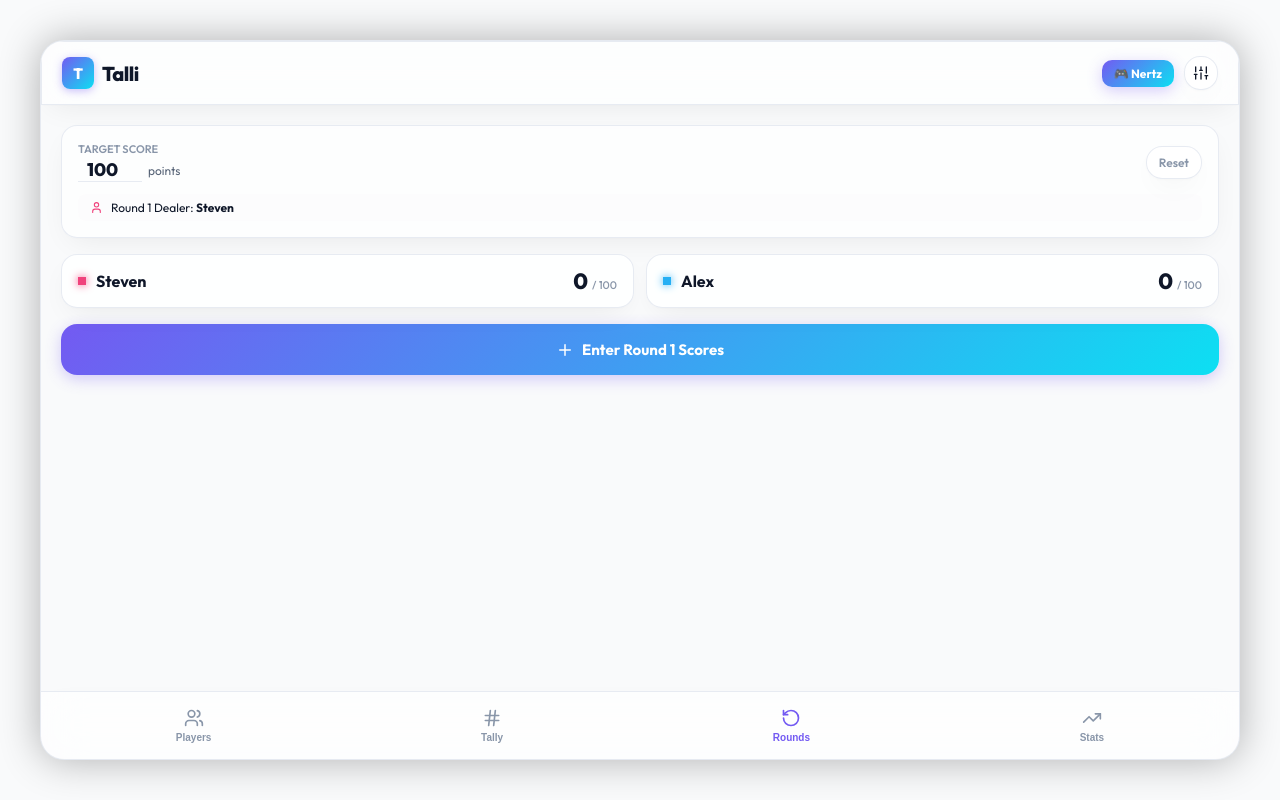
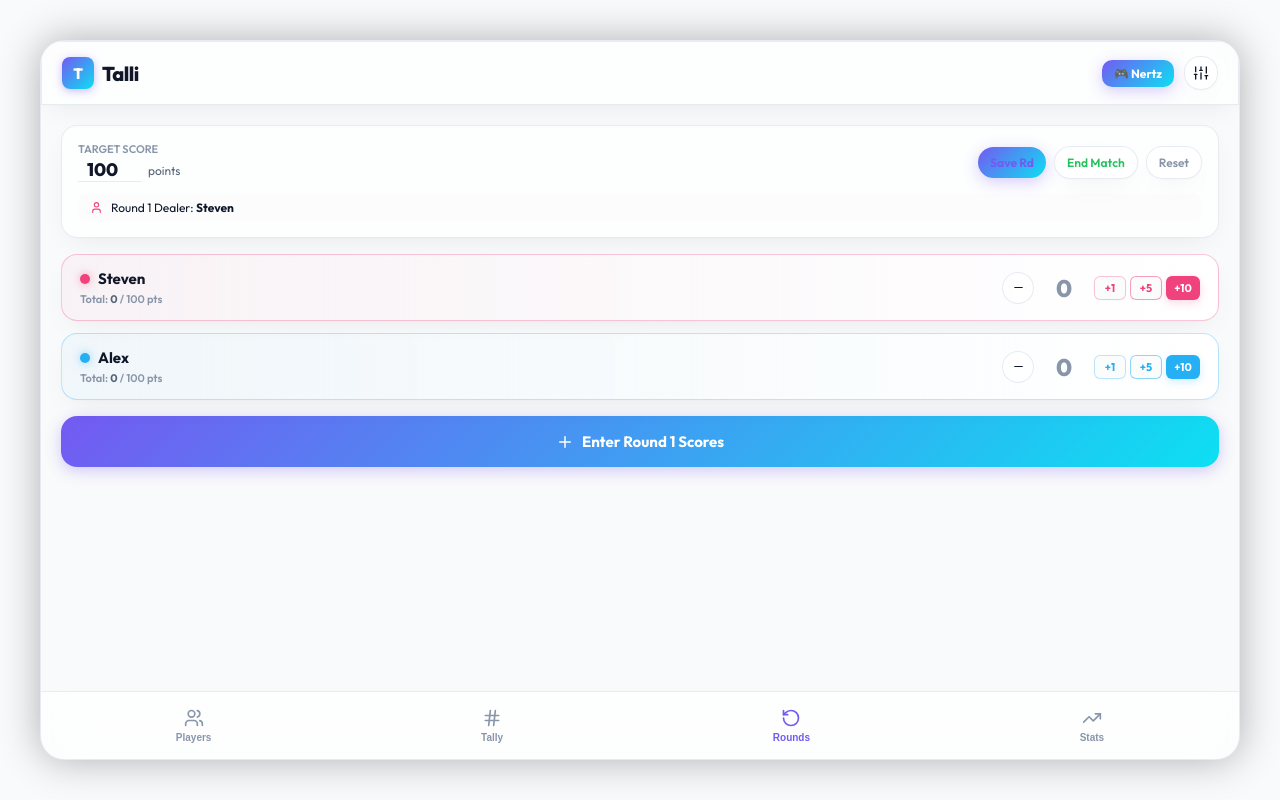
Before and after one commit to zaphodnothingth/talli, a React (Vite) app: page / in a window 1280 px wide. Built offline with nearby package versions, Linux system fonts and the light colour scheme.

Commit message:
feat: enable direct scoring adjustments on Rounds player cards, add quick Save Rd and End Match headers to both tabs, and create AGENT.md guidelines

```diff
--- a/src/App.tsx
+++ b/src/App.tsx
@@ -522,6 +522,11 @@ function App() {
   const handleResetGame = () => {
     pushToUndoStack(scores, rounds);
     setRounds([]);
+    const reset: Record<string, number> = {};
+    activePlayerIds.forEach(id => {
+      reset[id] = 0;
+    });
+    setScores(reset);
   };
 
   // Preference Toggles
@@ -806,6 +811,8 @@ function App() {
             onAdjustScore={handleAdjustScore}
             onResetScores={handleResetScores}
             onMatchCompleted={handleTallyMatchCompleted}
+            activePresetMode={activePreset.mode}
+            onSaveRound={handleAddRound}
           />
         )}
 
@@ -822,6 +829,8 @@ function App() {
             onDeleteLastRound={handleDeleteLastRound}
             onResetGame={handleResetGame}
             onSetTargetScore={handleSetTargetScore}
+            onAdjustScore={handleAdjustScore}
+            onMatchCompleted={handleTallyMatchCompleted}
           />
         )}
 
--- a/src/components/QuickCounter.tsx
+++ b/src/components/QuickCounter.tsx
@@ -9,6 +9,8 @@ interface QuickCounterProps {
   onAdjustScore: (playerId: string, delta: number) => void;
   onResetScores: () => void;
   onMatchCompleted: () => void;
+  activePresetMode?: 'counters' | 'rounds' | 'versus';
+  onSaveRound?: (roundScores: Record<string, number>) => void;
 }
 
 export const QuickCounter: React.FC<QuickCounterProps> = ({
@@ -16,7 +18,9 @@ export const QuickCounter: React.FC<QuickCounterProps> = ({
   totalScores,
   onAdjustScore,
   onResetScores,
-  onMatchCompleted
+  onMatchCompleted,
+  activePresetMode,
+  onSaveRound
 }) => {
   const [step, setStep] = useState<number>(1);
   const [animatingId, setAnimatingId] = useState<string | null>(null);
@@ -99,7 +103,7 @@ export const QuickCounter: React.FC<QuickCounterProps> = ({
           ))}
         </div>
 
-        <div style={{ display: 'flex', gap: '8px' }}>
+        <div style={{ display: 'flex', gap: '8px', alignItems: 'center' }}>
           <button
             className="btn-premium"
             style={{ padding: '8px', color: 'hsl(var(--accent-secondary))' }}
@@ -108,6 +112,25 @@ export const QuickCounter: React.FC<QuickCounterProps> = ({
           >
             <Volume2 size={16} />
           </button>
+
+          {activePresetMode === 'rounds' && onSaveRound && (
+            <button
+              className="btn-premium btn-primary-glow"
+              style={{
+                padding: '8px 12px',
+                fontSize: '11px',
+                color: 'hsl(var(--accent-primary))',
+                borderColor: 'hsl(var(--accent-primary) / 0.3)'
+              }}
+              onClick={() => {
+                sound.playMatchPoint();
+                onSaveRound(totalScores);
+              }}
+              title="Save Round"
+            >
+              Save Rd
+            </button>
+          )}
 
           <button
             className="btn-premium"
--- a/src/components/RoundBasedGame.tsx
+++ b/src/components/RoundBasedGame.tsx
@@ -1,5 +1,5 @@
 import React, { useState } from 'react';
-import { Plus, User, ArrowRight, AlertTriangle } from 'lucide-react';
+import { Plus, Minus, User, ArrowRight, AlertTriangle } from 'lucide-react';
 import type { Player } from './PlayerManager';
 import { sound } from '../utils/SoundManager';
 
@@ -20,6 +20,8 @@ interface RoundBasedGameProps {
   onDeleteLastRound: () => void;
   onResetGame: () => void;
   onSetTargetScore: (target: number) => void;
+  onAdjustScore?: (playerId: string, delta: number) => void;
+  onMatchCompleted?: () => void;
 }
 
 export const RoundBasedGame: React.FC<RoundBasedGameProps> = ({
@@ -33,11 +35,14 @@ export const RoundBasedGame: React.FC<RoundBasedGameProps> = ({
   onAddRound,
   onDeleteLastRound,
   onResetGame,
-  onSetTargetScore
+  onSetTargetScore,
+  onAdjustScore,
+  onMatchCompleted
 }) => {
   const [showInputModal, setShowInputModal] = useState(false);
   const [roundInputs, setRoundInputs] = useState<Record<string, string>>({});
   const [dealerIndex, setDealerIndex] = useState(0);
+  const [animatingId, setAnimatingId] = useState<string | null>(null);
 
   // Use unified totalScores prop
 
@@ -129,7 +134,38 @@ export const RoundBasedGame: React.FC<RoundBasedGameProps> = ({
             </div>
           </div>
 
-          <div style={{ display: 'flex', gap: '8px' }}>
+          <div style={{ display: 'flex', gap: '8px', alignItems: 'center', flexWrap: 'wrap' }}>
+            {/* Save Round Button */}
+            {!isGameOver && (
+              <button
+                className="btn-premium btn-primary-glow"
+                style={{ padding: '8px 12px', fontSize: '12px', color: 'hsl(var(--accent-primary))', borderColor: 'hsl(var(--accent-primary) / 0.3)' }}
+                onClick={() => {
+                  sound.playMatchPoint();
+                  onAddRound(scores || {});
+                }}
+                title="Save Round"
+              >
+                Save Rd
+              </button>
+            )}
+
+            {/* End Match Button */}
+            {onMatchCompleted && !isGameOver && (
+              <button
+                className="btn-premium"
+                style={{ padding: '8px 12px', fontSize: '12px', color: 'hsl(var(--accent-success))' }}
+                onClick={() => {
+                  if (window.confirm("Finish match and save to history?")) {
+                    onMatchCompleted();
+                  }
+                }}
+                title="End Match"
+              >
+                End Match
+              </button>
+            )}
+
             {rounds.length > 0 && !isGameOver && (
               <button
                 className="btn-premium"
@@ -241,20 +277,38 @@ export const RoundBasedGame: React.FC<RoundBasedGameProps> = ({
         <div style={{ display: 'flex', flexDirection: 'column', gap: '16px', flex: 1 }}>
 
           {/* Quick stand list */}
-          <div className="player-grid">
+          {/* Quick stand list */}
+          <div className="player-grid" style={{ display: 'flex', flexDirection: 'column', gap: '12px' }}>
             {activePlayers.map((player) => {
-              const score = totalScores[player.id] || 0;
-              const percentOfTarget = Math.min(100, Math.max(0, (score / targetScore) * 100));
-              const isWarning = score >= targetScore * 0.8;
+              const activeRoundScore = scores?.[player.id] || 0;
+              const cumulativeSavedScore = rounds.reduce((sum, r) => sum + (r.scores[player.id] || 0), 0);
+              const totalGameScore = cumulativeSavedScore + activeRoundScore;
+              const percentOfTarget = Math.min(100, Math.max(0, (totalGameScore / targetScore) * 100));
+              const isWarning = totalGameScore >= targetScore * 0.8;
+              const isAnimating = animatingId === player.id;
 
               return (
                 <div
                   key={player.id}
                   className="glass-card"
                   style={{
-                    padding: '12px 16px',
+                    padding: '14px 18px',
                     position: 'relative',
-                    overflow: 'hidden'
+                    overflow: 'hidden',
+                    display: 'flex',
+                    alignItems: 'center',
+                    justifyContent: 'space-between',
+                    borderColor: `hsl(var(${player.colorVar}) / 0.3)`,
+                    background: `linear-gradient(90deg, hsl(var(${player.colorVar}) / 0.04) 0%, hsl(var(--bg-card)) 100%)`,
+                    cursor: onAdjustScore ? 'pointer' : 'default'
+                  }}
+                  onClick={() => {
+                    if (onAdjustScore) {
+                      sound.playDing();
+                      setAnimatingId(player.id);
+                      setTimeout(() => setAnimatingId(null), 300);
+                      onAdjustScore(player.id, 1);
+                    }
                   }}
                 >
                   {/* Glowing background progress bar */}
@@ -266,37 +320,139 @@ export const RoundBasedGame: React.FC<RoundBasedGameProps> = ({
                       bottom: 0,
                       width: `${percentOfTarget}%`,
                       background: `hsl(var(${player.colorVar}) / 0.05)`,
-                      borderRight: score > 0 ? `2px solid hsl(var(${player.colorVar}) / 0.2)` : 'none',
+                      borderRight: totalGameScore > 0 ? `2px solid hsl(var(${player.colorVar}) / 0.2)` : 'none',
                       transition: 'width 0.4s ease-out',
                       pointerEvents: 'none'
                     }}
                   />
 
-                  <div className="flex-row-center" style={{ position: 'relative', zIndex: 1 }}>
-                    <div style={{ display: 'flex', alignItems: 'center', gap: '10px' }}>
+                  {/* Left Column: Player Details & Cumulative Saved Score */}
+                  <div style={{ display: 'flex', flexDirection: 'column', gap: '4px', position: 'relative', zIndex: 1 }}>
+                    <div style={{ display: 'flex', alignItems: 'center', gap: '8px' }}>
                       <div
                         style={{
-                          width: '8px',
-                          height: '8px',
-                          borderRadius: 'full',
+                          width: '10px',
+                          height: '10px',
+                          borderRadius: '50%',
                           background: `hsl(var(${player.colorVar}))`,
-                          boxShadow: `0 0 8px hsl(var(${player.colorVar}))`
+                          boxShadow: `0 0 8px hsl(var(${player.colorVar}) / 0.5)`
                         }}
                       />
-                      <span style={{ fontWeight: 700 }}>{player.name}</span>
+                      <span style={{ fontWeight: 700, fontSize: '15px' }}>{player.name}</span>
                       {isWarning && <AlertTriangle size={13} style={{ color: 'hsl(var(--accent-danger))' }} />}
                     </div>
 
+                    <span style={{ fontSize: '11px', color: 'hsl(var(--text-muted))', fontWeight: 600 }}>
+                      Total: <strong style={{ color: 'hsl(var(--text-secondary))', fontFamily: 'var(--font-mono)' }}>{totalGameScore}</strong> / {targetScore} pts
+                    </span>
+                  </div>
+
+                  {/* Right Column: Score adjustment pills & Active round score */}
+                  <div
+                    style={{ display: 'flex', alignItems: 'center', gap: '10px', position: 'relative', zIndex: 1 }}
+                    onClick={(e) => e.stopPropagation()}
+                  >
+                    {onAdjustScore && (
+                      <button
+                        className="btn-icon-circle"
+                        style={{ width: '32px', height: '32px' }}
+                        onClick={(e) => {
+                          e.stopPropagation();
+                          sound.playTickDown();
+                          setAnimatingId(player.id);
+                          setTimeout(() => setAnimatingId(null), 300);
+                          onAdjustScore(player.id, -1);
+                        }}
+                      >
+                        <Minus size={13} />
+                      </button>
+                    )}
+
                     <span
+                      className={isAnimating ? 'animate-pop' : ''}
                       style={{
                         fontFamily: 'var(--font-mono)',
-                        fontSize: '22px',
-                        fontWeight: 800,
-                        color: isWarning ? 'hsl(var(--accent-danger))' : 'inherit'
+                        fontSize: '24px',
+                        fontWeight: 850,
+                        minWidth: '40px',
+                        textAlign: 'center',
+                        color: activeRoundScore > 0 ? `hsl(var(${player.colorVar}))` : 'hsl(var(--text-muted))',
+                        textShadow: activeRoundScore > 0 ? `0 0 12px hsl(var(${player.colorVar}) / 0.3)` : 'none'
                       }}
                     >
-                      {score} <span style={{ fontSize: '11px', color: 'hsl(var(--text-muted))', fontWeight: 500 }}>/ {targetScore}</span>
+                      {activeRoundScore > 0 ? `+${activeRoundScore}` : activeRoundScore}
                     </span>
+
+                    {onAdjustScore && (
+                      <div style={{ display: 'flex', gap: '4px' }}>
+                        <button
+                          className="btn-premium"
+                          style={{
+                            padding: '4px 8px',
+                            fontSize: '11px',
+                            fontWeight: 700,
+                            borderRadius: '6px',
+                            minWidth: '32px',
+                            background: 'hsl(var(--bg-app) / 0.6)',
+                            borderColor: `hsl(var(${player.colorVar}) / 0.3)`,
+                            color: `hsl(var(${player.colorVar}))`
+                          }}
+                          onClick={() => {
+                            sound.playDing();
+                            setAnimatingId(player.id);
+                            setTimeout(() => setAnimatingId(null), 300);
+                            onAdjustScore(player.id, 1);
+                          }}
+                        >
+                          +1
+                        </button>
+
+                        <button
+                          className="btn-premium"
+                          style={{
+                            padding: '4px 8px',
+                            fontSize: '11px',
+                            fontWeight: 700,
+                            borderRadius: '6px',
+                            minWidth: '32px',
+                            background: 'hsl(var(--bg-app) / 0.6)',
+                            borderColor: `hsl(var(${player.colorVar}) / 0.5)`,
+                            color: `hsl(var(${player.colorVar}))`
+                          }}
+                          onClick={() => {
+                            sound.playDing();
+                            setAnimatingId(player.id);
+                            setTimeout(() => setAnimatingId(null), 300);
+                            onAdjustScore(player.id, 5);
+                          }}
+                        >
+                          +5
+                        </button>
+
+                        <button
+                          className="btn-premium"
+                          style={{
+                            padding: '4px 8px',
+                            fontSize: '11px',
+                            fontWeight: 700,
+                            borderRadius: '6px',
+                            minWidth: '34px',
+                            background: `hsl(var(${player.colorVar}))`,
+                            border: 'none',
+                            color: '#fff',
+                            boxShadow: `0 3px 8px hsl(var(${player.colorVar}) / 0.2)`
+                          }}
+                          onClick={() => {
+                            sound.playDing();
+                            setAnimatingId(player.id);
+                            setTimeout(() => setAnimatingId(null), 300);
+                            onAdjustScore(player.id, 10);
+                          }}
+                        >
+                          +10
+                        </button>
+                      </div>
+                    )}
                   </div>
                 </div>
               );
```
Also changed, not shown: 1 other file (tests, documents, lock files or other folders).
